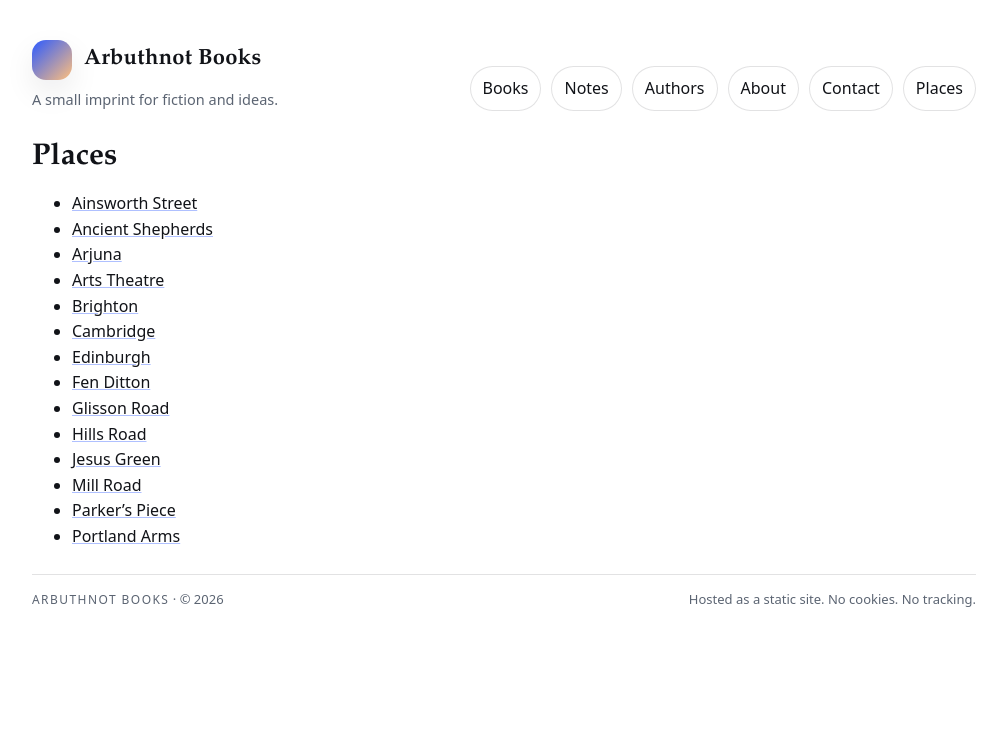
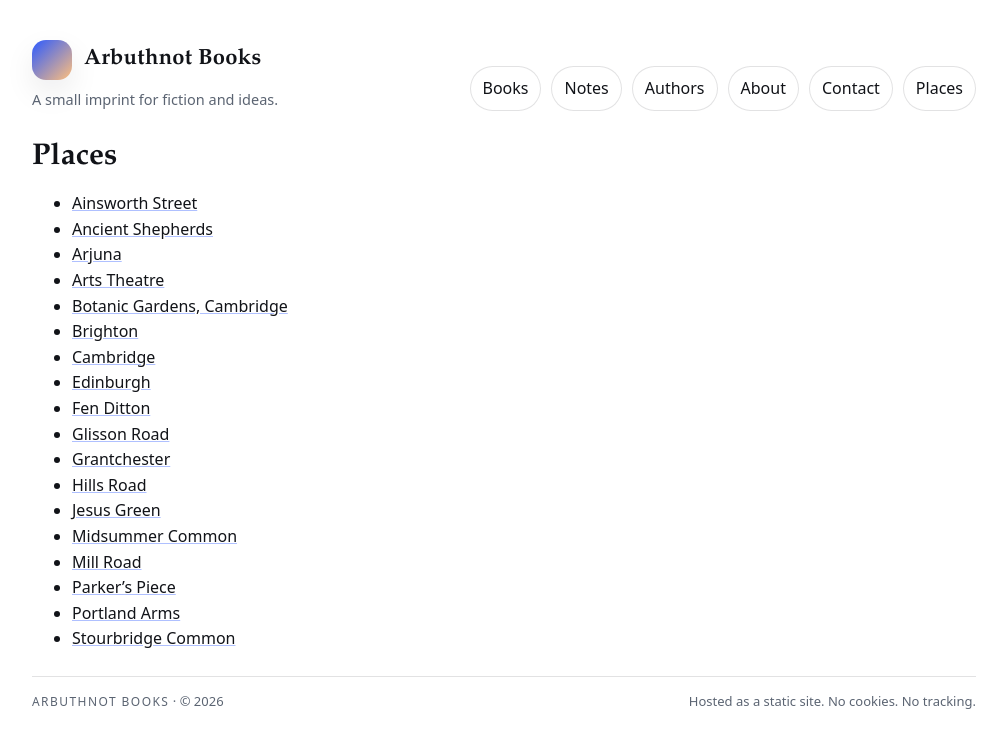
Before and after one commit to eamonnvi/Arbuthnot-Books, a Jekyll site: the page built from places/index.md, in a window 1280 px wide. Shown: the top 748 px of the page, without its empty margins (136-1143 px from the left). Built offline with Jekyll 4.4.1, drawn with Linux system fonts in a browser that asks for light colours.

Commit message:
Added botanic gardens, midsummer common, grantchester, stourbridge common

```diff
--- a/_data/places.yml
+++ b/_data/places.yml
@@ -54,3 +54,11 @@ parkers_piece:
     - Parker's Piece (lamp post / Reality Checkpoint)
 portland_arms:
   title: Portland Arms
+midsummer_common:
+  title: Midsummer Common
+grantchester:
+  title: Grantchester
+botanic_gardens:
+  title: Botanic Gardens, Cambridge
+stourbridge_common:
+  title: Stourbridge Common
--- /dev/null
+++ b/_places/botanic_gardens.md
@@ -0,0 +1,5 @@
+---
+layout: place
+title: Botanic Gardens, Cambridge
+place_id: botanic_gardens
+---
--- /dev/null
+++ b/_places/stourbridge_common.md
@@ -0,0 +1,5 @@
+---
+layout: place
+title: Stourbridge Common
+place_id: stourbridge_common
+---
```
Also changed, not shown: _books/event-horizon.md (+4 -0 lines), _places/grantchester.md (added, +5 -0 lines), _places/midsummer_common.md (added, +8 -0 lines), _places/parkers_piece.md (+2 -0 lines).
